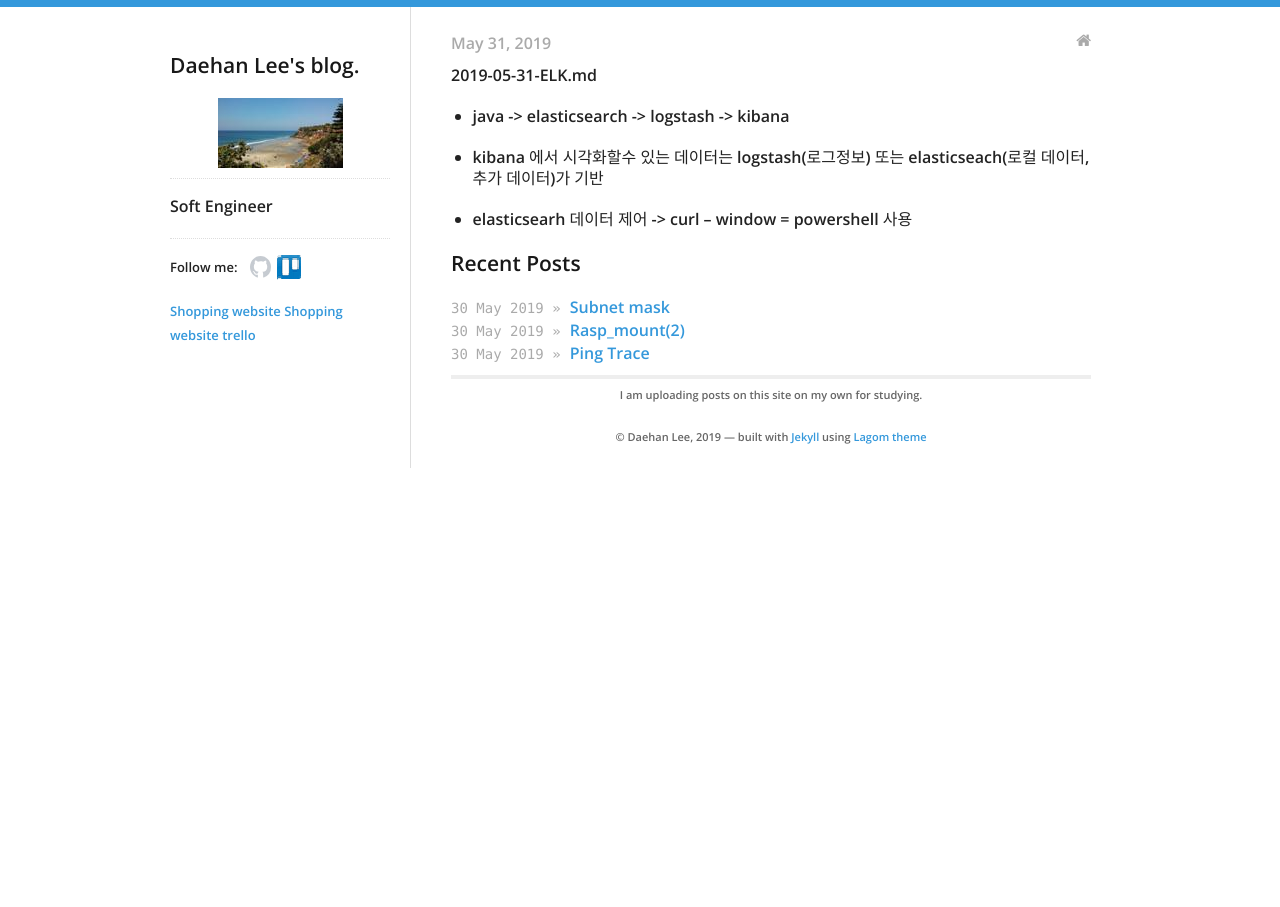
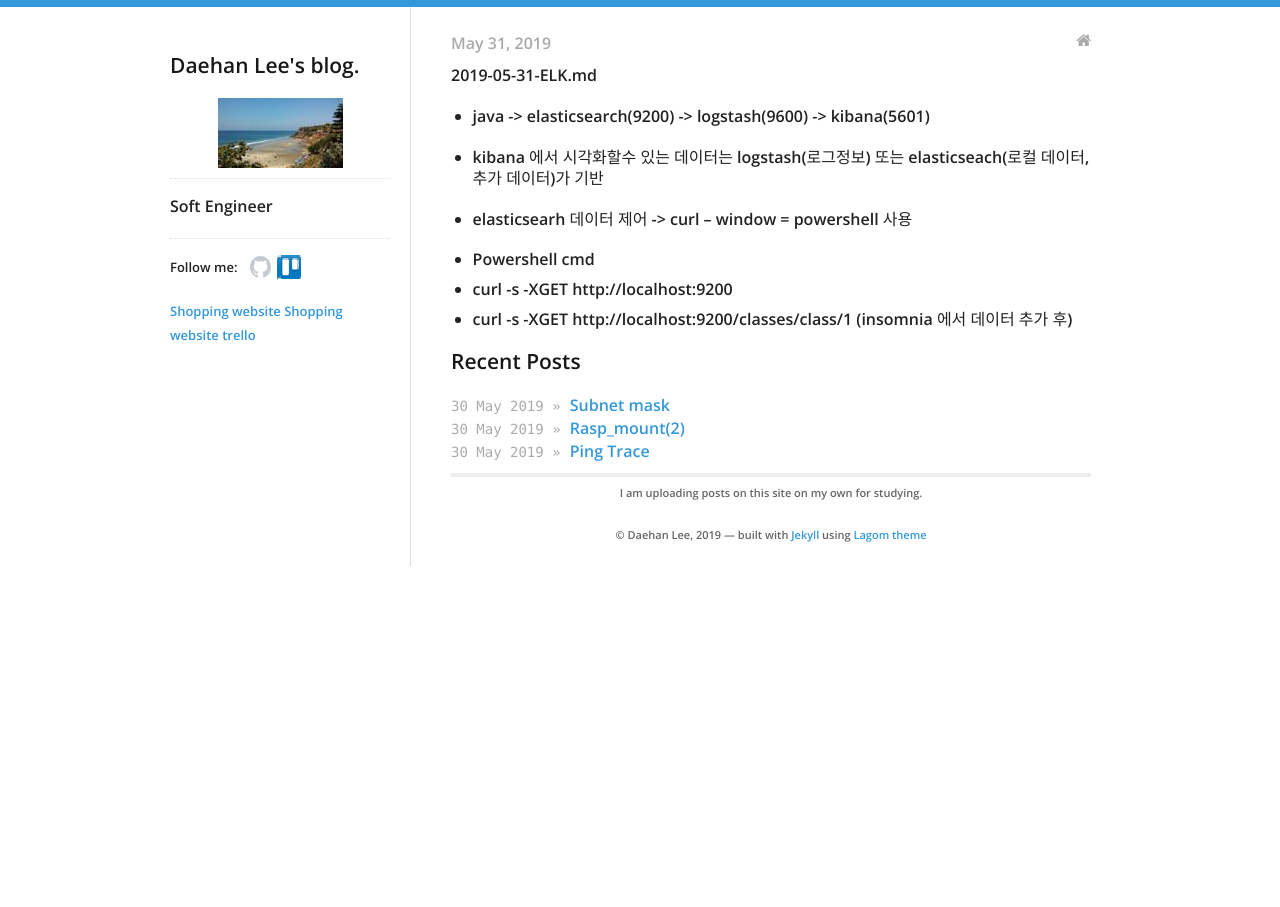
Before and after one commit to daehan0226/Study, a Jekyll site: the page built from _posts/2019-05-31-ELK.md, in a window 1280 px wide. Built offline with Jekyll 4.4.1, drawn with Linux system fonts in a browser that asks for light colours.

Commit message:
Update 2019-05-31-ELK.md

```diff
--- a/_posts/2019-05-31-ELK.md
+++ b/_posts/2019-05-31-ELK.md
@@ -7,8 +7,13 @@ categories:
 
 2019-05-31-ELK.md
 
-* java -> elasticsearch -> logstash -> kibana
+* java -> elasticsearch(9200) -> logstash(9600) -> kibana(5601)
 
 * kibana 에서 시각화할수 있는 데이터는 logstash(로그정보) 또는 elasticseach(로컬 데이터, 추가 데이터)가 기반
 
 * elasticsearh 데이터 제어 -> curl -- window = powershell 사용
+
+
+* Powershell cmd
+ - curl -s -XGET http://localhost:9200
+ - curl -s -XGET http://localhost:9200/classes/class/1   (insomnia 에서 데이터 추가 후)
```
